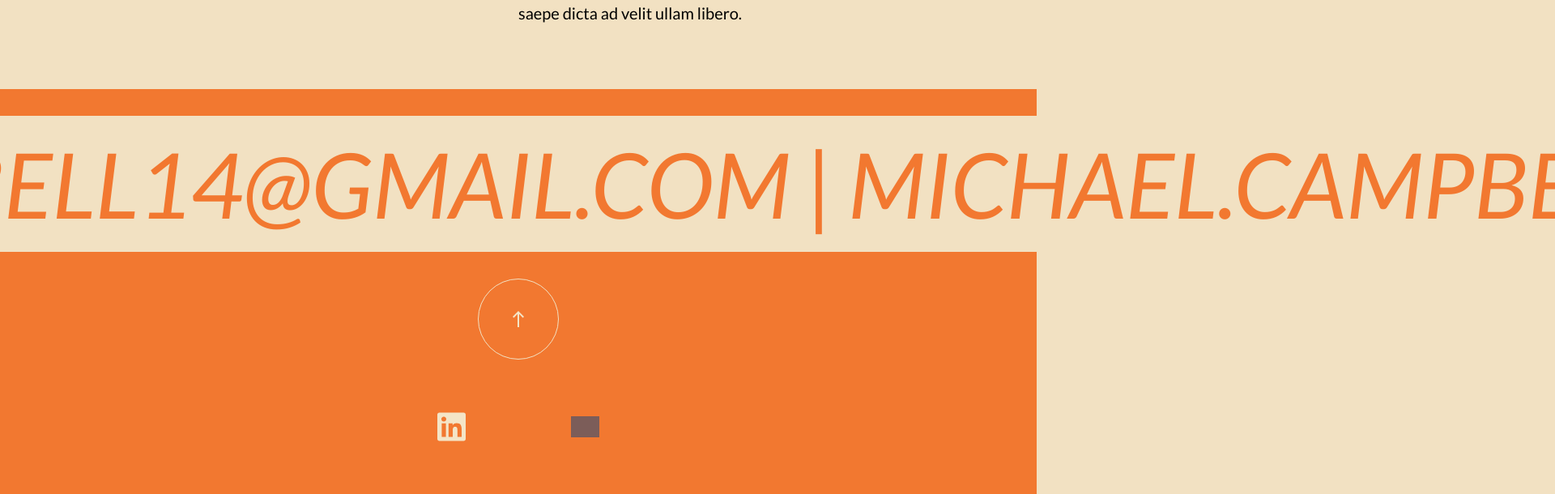
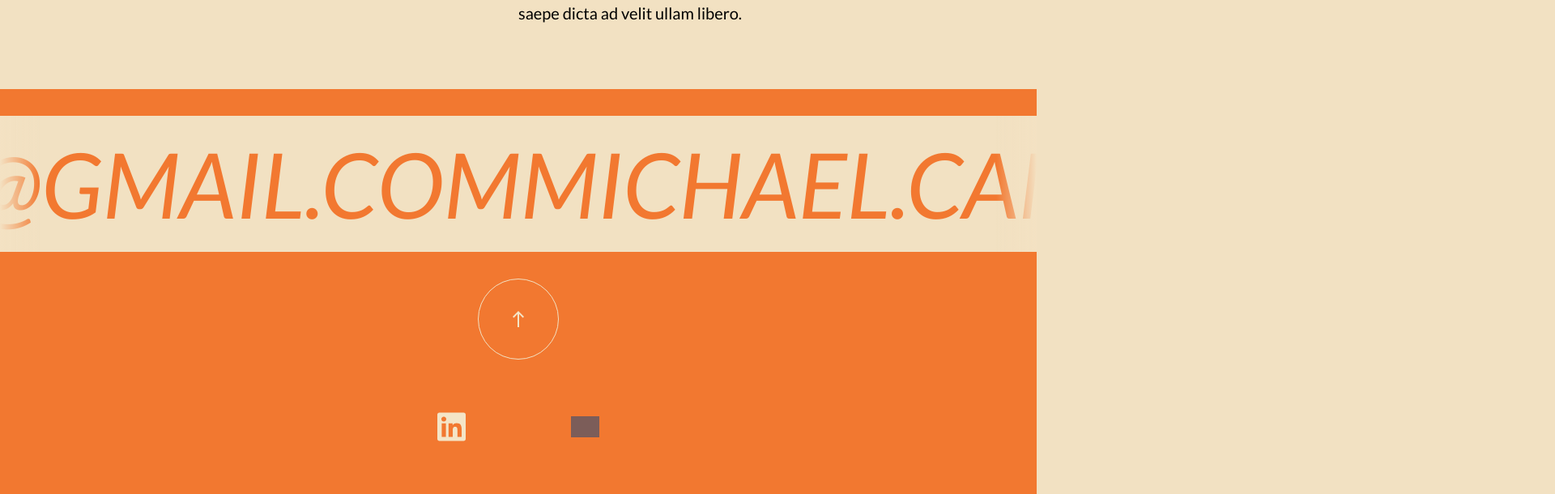
Before and after one commit to soupy96/portfolio-2024, a React (Vite) app: page / in a window 1280 px wide. Shown: the part 1766-2376 px from the top of the page at 81% size, 1920 px wide, since content can reach past the window. Built offline with nearby package versions, Linux system fonts and the light colour scheme; grey boxes are pictures that could not be loaded.

Commit message:
installing a REALLY ez react marquee component to do the heavy work of it

```diff
--- a/package.json
+++ b/package.json
@@ -12,6 +12,7 @@
   "dependencies": {
     "react": "^18.2.0",
     "react-dom": "^18.2.0",
+    "react-fast-marquee": "^1.6.4",
     "react-helmet": "^6.1.0",
     "styled-components": "^6.1.8"
   },
--- a/src/assets/css/index.css
+++ b/src/assets/css/index.css
@@ -17,3 +17,11 @@ body {
   font-family: 'Lato', sans-serif;
   background-color: #f2e1c2;
 }
+
+.marquee {
+  font-size: 7rem;
+  background-color: #f2e1c2;
+  color: #f27830;
+  font-style: italic;
+  text-transform: uppercase;
+}
--- a/src/components/Footer.tsx
+++ b/src/components/Footer.tsx
@@ -1,4 +1,5 @@
 import styled from 'styled-components';
+import Marquee from 'react-fast-marquee';
 
 import BackToTopArrow from '../assets/imgs/backtotoparrow.svg';
 import Github from '../assets/imgs/github.svg';
@@ -7,42 +8,19 @@ import LinkedIn from '../assets/imgs/linkedin.svg';
 function Footer() {
   return (
     <FooterBox>
-      <MarqueeBox>
-        <ul>
-          <li>
-            <a href='mailto:michael.campbell14@gmail.com'>
-              michael.campbell14@gmail.com |
-            </a>
-          </li>
-          <li>
-            <a href='mailto:michael.campbell14@gmail.com'>
-              michael.campbell14@gmail.com |
-            </a>
-          </li>
-          <li>
-            <a href='mailto:michael.campbell14@gmail.com'>
-              michael.campbell14@gmail.com |
-            </a>
-          </li>
-        </ul>
-        <ul aria-hidden='true'>
-          <li>
-            <a href='mailto:michael.campbell14@gmail.com'>
-              michael.campbell14@gmail.com |
-            </a>
-          </li>
-          <li>
-            <a href='mailto:michael.campbell14@gmail.com'>
-              michael.campbell14@gmail.com |
-            </a>
-          </li>
-          <li>
-            <a href='mailto:michael.campbell14@gmail.com'>
-              michael.campbell14@gmail.com |
-            </a>
-          </li>
-        </ul>
-      </MarqueeBox>
+      <Marquee
+        className='marquee'
+        pauseOnHover
+        autoFill
+        speed={200}
+        gradient
+        gradientColor='#f3e1c2'
+        gradientWidth={50}
+      >
+        <a href='mailto:michael.campbell14@gmail.com'>
+          michael.campbell14@gmail.com
+        </a>
+      </Marquee>
       <BackToTop>
         <Arrow className='arrow' src={BackToTopArrow} />
       </BackToTop>
@@ -72,38 +50,6 @@ const FooterBox = styled.div`
   align-items: center;
   height: 500px;
   background-color: #f27830;
-`;
-
-const MarqueeBox = styled.div`
-  --gap: 1rem;
-  display: flex;
-  overflow: hidden;
-  /* user-select: none; */
-  gap: var(--gap);
-  font-size: 7rem;
-  background-color: #f2e1c2;
-
-  ul {
-    flex-shrink: 0;
-    display: flex;
-    justify-content: space-around;
-    /* min-width: 100%; */
-    max-width: 100%;
-    gap: var(--gap);
-    animation: scroll 20s linear infinite;
-    color: #f27830;
-    font-style: italic;
-    text-transform: uppercase;
-  }
-
-  @keyframes scroll {
-    from {
-      transform: translateX(0);
-    }
-    to {
-      transform: translateX(calc(-100% - var(--gap)));
-    }
-  }
 `;
 
 const BackToTop = styled.div`
```
Also changed, not shown: 1 other file (tests, documents, lock files or other folders).
